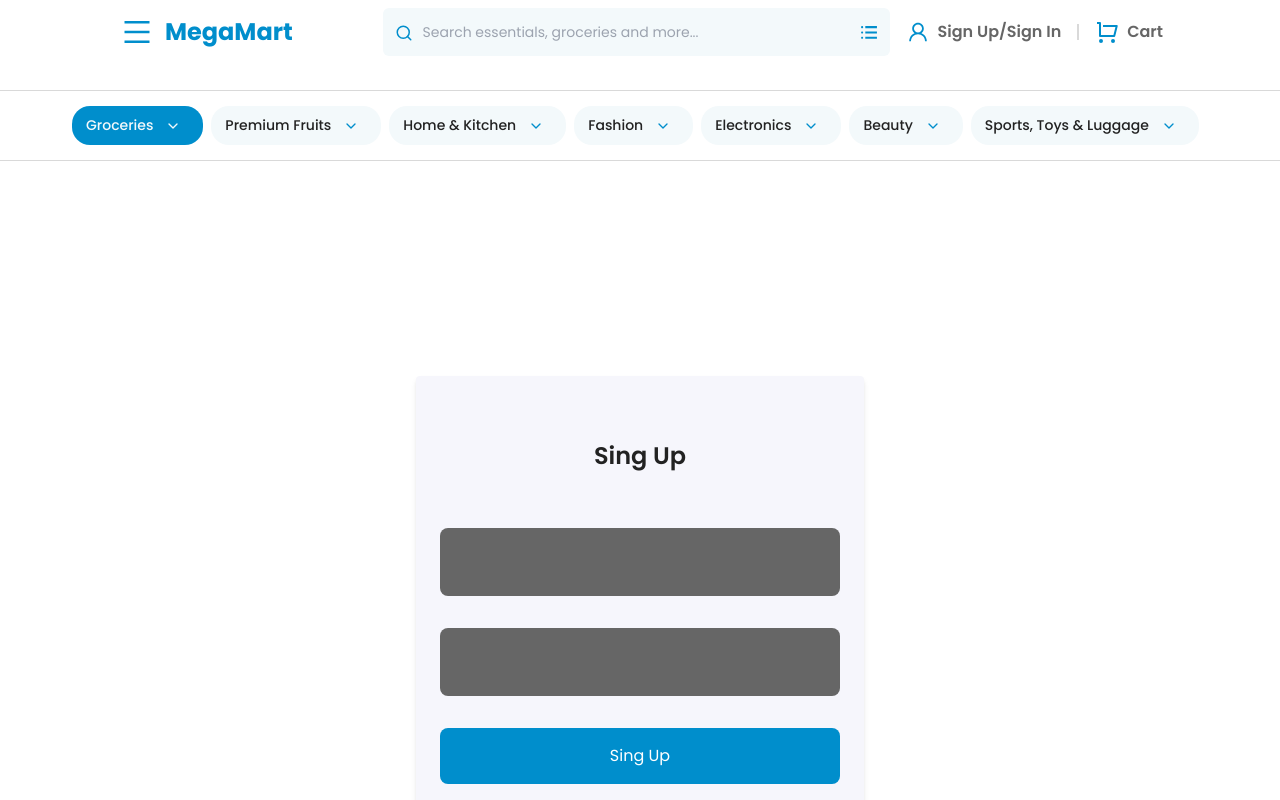
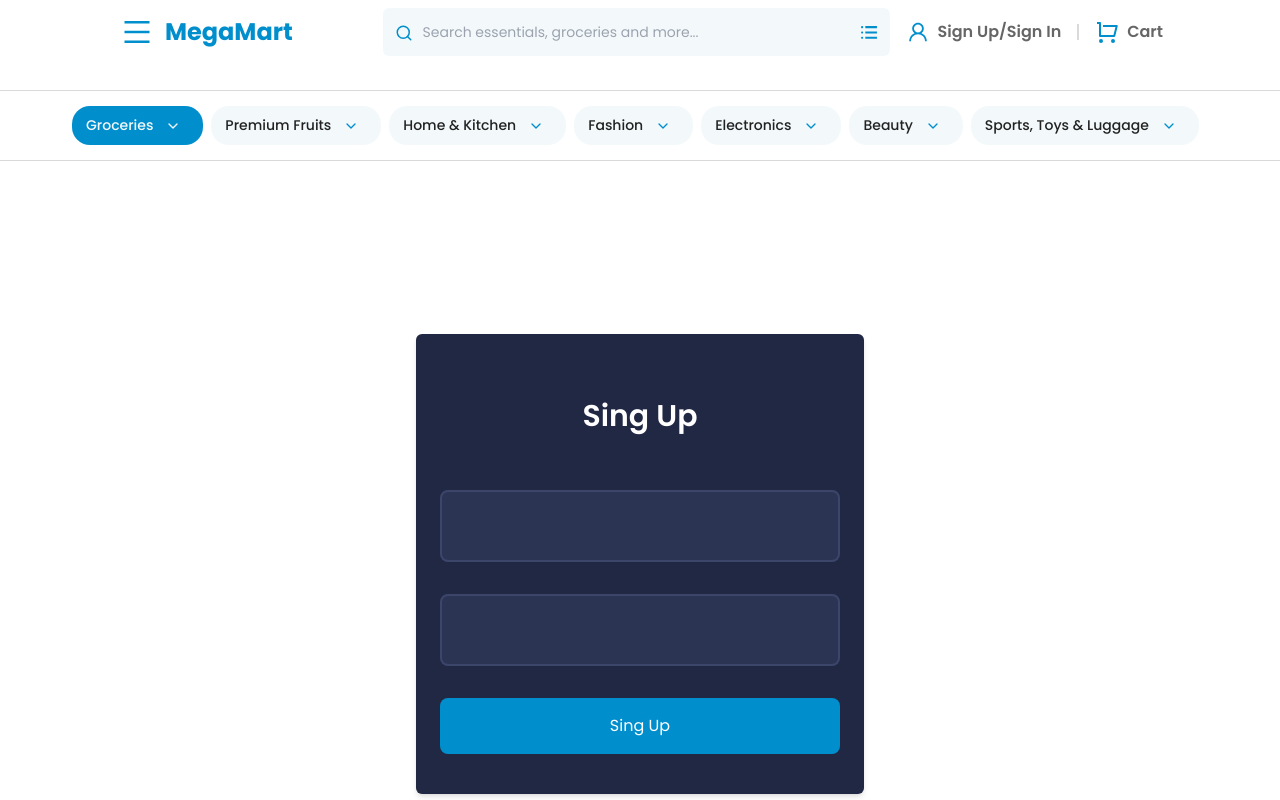
Before and after one commit to abdikadirqulle/MegaMart-Ecommerce-, a React (Vite) app: page /SingUp in a window 1280 px wide. Shown: the top 800 px of the page. Built offline with nearby package versions, Linux system fonts and the light colour scheme.

Commit message:
sign up change

```diff
--- a/error404.jsx
+++ b/error404.jsx
@@ -4,13 +4,17 @@ import { Link } from 'react-router-dom'
 const Error404 = () => {
   return (
     <div className="bg-Heading text-White w-full h-screen flex flex-col gap-10 justify-center items-center">
-      <div className="flex gap-4 border p-4 shadow-md rounded">
-        <h1 className="text-3xl font-bold">404</h1>
-        <h1 className="text-3xl font-bold">| </h1>
-        <p className="text-3xl font-bold">not found</p>
+      <div className='-space-y-10'>
+
+      <div className="flex flex-col items-center gap-4 border p-4 shadow-md rounded">
+        <h1 className="text-3xl font-bold">404 | </h1>
       </div>
-      <Link to="/" className="text-2xl font-bold underline hover:bg-Text">
-        Go Back
+      <div className="flex flex-col items-center gap-4 border p-4 shadow-md rounded">
+        <p className="text-3xl font-bold">page not found</p>
+      </div>
+      </div>
+      <Link to="/" className="text-2xl font-bold  hover:bg-Text">
+        <span className='underline'>Go Back</span>
       </Link>
     </div>
   );
--- a/src/Component/Header/MiddleHeader.jsx
+++ b/src/Component/Header/MiddleHeader.jsx
@@ -18,7 +18,7 @@ const MiddleHeader = () => {
             <Link to="/">
               <h1
                 className="text-primary font-bold text-2xl curs"
-            //    onClick={() => setShowCart(false)}
+                //    onClick={() => setShowCart(false)}
               >
                 MegaMart
               </h1>
@@ -39,7 +39,7 @@ const MiddleHeader = () => {
             <div className="flex gap-2 items-center">
               <Link to="/SingUp">
                 <div className="flex gap-2 cursor-pointer items-center ">
-                  <AiOutlineUser className="w-6 h-6 text-primary hover:bg-Background3 hover:rounded-full hover:duration-100  cursor-pointer" />
+                  <AiOutlineUser className="sm:w-6 sm:h-6 w-[40px]  h-[40px] text-primary cursor-pointer" />
                   <h1 className="text-Text hidden lg:block font-semibold text-[16px] hover:underline">
                     Sign Up/Sign In
                   </h1>
@@ -51,7 +51,7 @@ const MiddleHeader = () => {
                 className="flex items-center gap-2 cursor-pointer"
                 onClick={() => setShowCart(!showCart)}
               >
-                <RiShoppingCartLine className="w-6 h-6 cursor-pointer text-primary" />
+                <RiShoppingCartLine className="sm:w-6 sm:h-6 w-[40px] h-[40px] cursor-pointer text-primary" />
                 <h1 className="text-Text hidden lg:block font-semibold text-[16px] hover:underline">
                   Cart
                 </h1>
--- a/src/pages/SingUp.jsx
+++ b/src/pages/SingUp.jsx
@@ -3,36 +3,57 @@ import { useForm } from 'react-hook-form';
 
 const SingUp = () => {
 
-  //  const {register,handleSubmit,formState: { errors }} = useForm();
-  //   const onSubmit = (data) => console.log(data)
+   const {register,handleSubmit,formState: { errors }} = useForm();
+    const onSubmit = (data) => console.log(data)
 
+    const handalSubmit = (event) => {
+     event.preventDefault(),
+     handleSubmit(onSubmit);
+      }
     return (
-    <div className="bg-White w-full h-screen  mt-[10rem]">
+      <div className="bg-White w-full h-screen  mt-[7.5rem]">
         <div className=" max-w-6xl mx-auto text-White flex justify-center items-center">
-        <div className='relative flex h-screen w-screen flex-col md:items-center md:justify-center'>
+          <div className="relative flex h-screen w-screen flex-col md:items-center md:justify-center">
             <form
-        onSubmit={(e)=> e.preventDefault()}
-        className="absolute mt-24 space-y-8 rounded bg-Background2 shadow-md px-6 py-10 md:mt-0 md:max-w-md"
+              onSubmit={handleSubmit(onSubmit)}
+              className="absolute mt-2 space-y-8 rounded-md bg-[#202844] shadow-md px-6 py-10  md:max-w-md"
             >
-        <h1 className="my-6 text-2xl text-center  font-semibold text-Heading">Sing Up</h1>
+              <h1 className="my-6 text-3xl text-center  font-semibold text-White">
+                Sing Up
+              </h1>
               <label className="inline-block w-full">
                 <input
-            className="w-full rounded-lg bg-Text py-5 text-lg px-2 text-White outline-none"
+                  {...register("Email", { required: true })}
+                  className="w-full rounded-lg bg-[#2C3454] border-[#3C466B] border-2 py-5 text-lg px-2 text-White outline-none"
                   type="email"
                   required
                 />
+                {errors.Email && (
+                  <p className="pt-2 text-sm text-Yellow">
+                    This Field Is required
+                  </p>
+                )}
               </label>
               <label className="inline-block w-full">
                 <input
-            className="w-full rounded-lg bg-Text py-5 text-lg px-2 text-White outline-none"
+                  {...register("password", { required: true })}
+                  className="w-full rounded-lg bg-[#2C3454] border-[#3C466B] border-2  py-5 text-lg px-2 text-White outline-none"
                   type="password"
                   required
                 />
+                {errors.password && (
+                  <p className="pt-2 text-sm text-Yellow">
+                    This Field Is required
+                  </p>
+                )}
               </label>
-        <button className="mt-10 w-full rounded-lg bg-primary p-4 ">Sing Up</button>
+              <button className="mt-10 w-full rounded-lg bg-primary p-4 ">
+                Sing Up
+              </button>
             </form>
           </div>
         </div>
+
         {/* <div className="relative flex h-screen w-screen flex-col md:items-center md:justify-center">
       <Link to="/">
         logo
```
Lines whose indentation alone changed are shown as unchanged.
